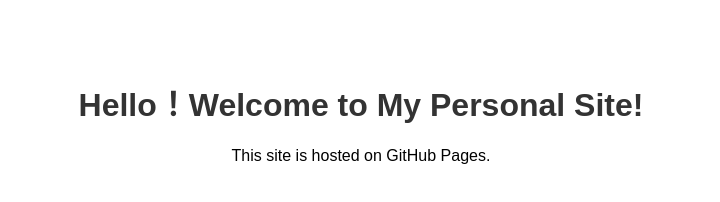
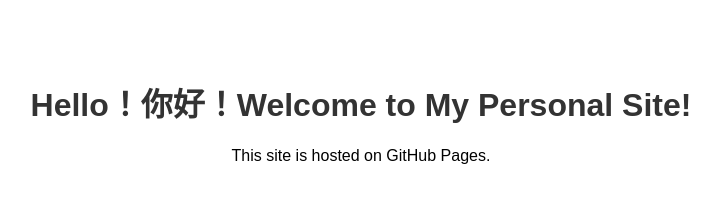
Before and after one commit to robinsun2008/hi, a plain HTML site: page index.html in a window 1280 px wide. Shown: the whole page, without its empty margins (279-999 px from the left). Drawn offline with Linux system fonts and the light colour scheme.

Commit message:
2nd commit

```diff
--- a/index.html
+++ b/index.html
@@ -1,14 +1,14 @@
 <!DOCTYPE html>
 <html>
 <head>
-    <title>My Personal Site</title>
+    <title>Hello！你好！ My Personal Site</title>
     <style>
         body { font-family: Arial, sans-serif; text-align: center; padding: 50px; }
         h1 { color: #333; }
     </style>
 </head>
 <body>
-    <h1>Hello！Welcome to My Personal Site! </h1>
+    <h1>Hello！你好！Welcome to My Personal Site! </h1>
     <p>This site is hosted on GitHub Pages.</p>
 </body>
 </html>
```
